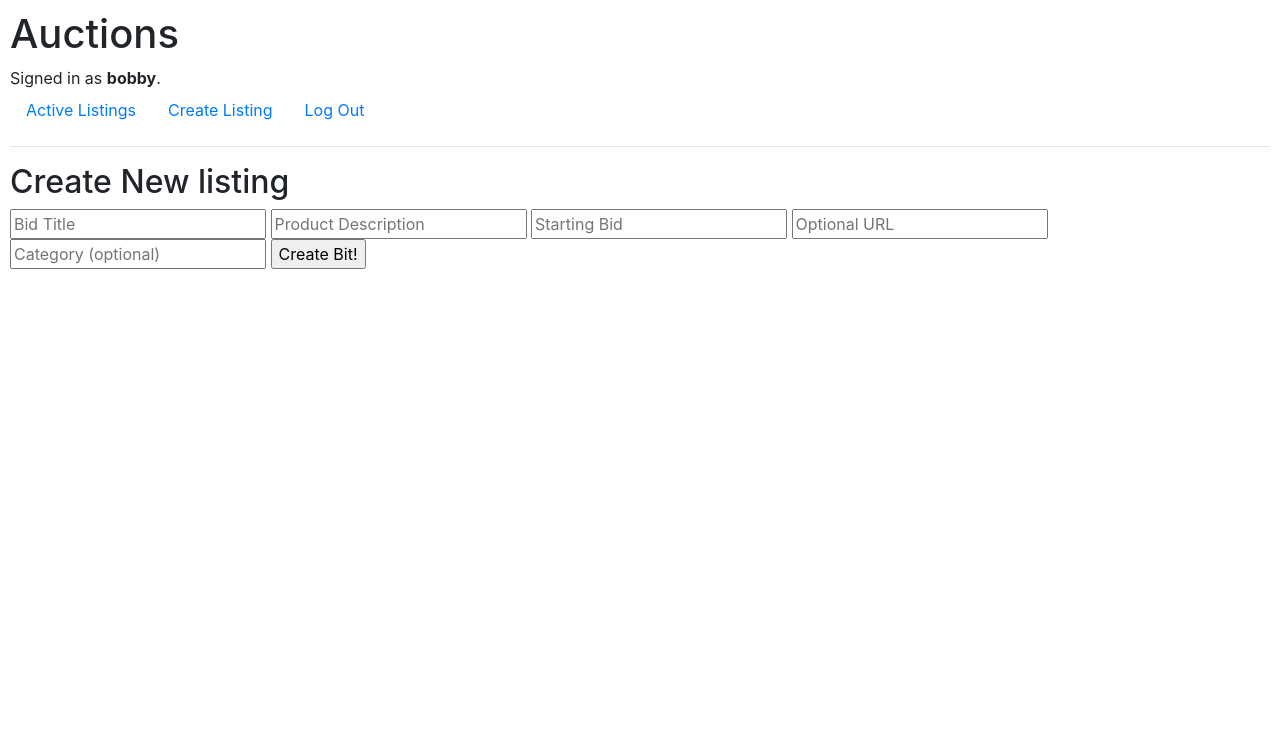
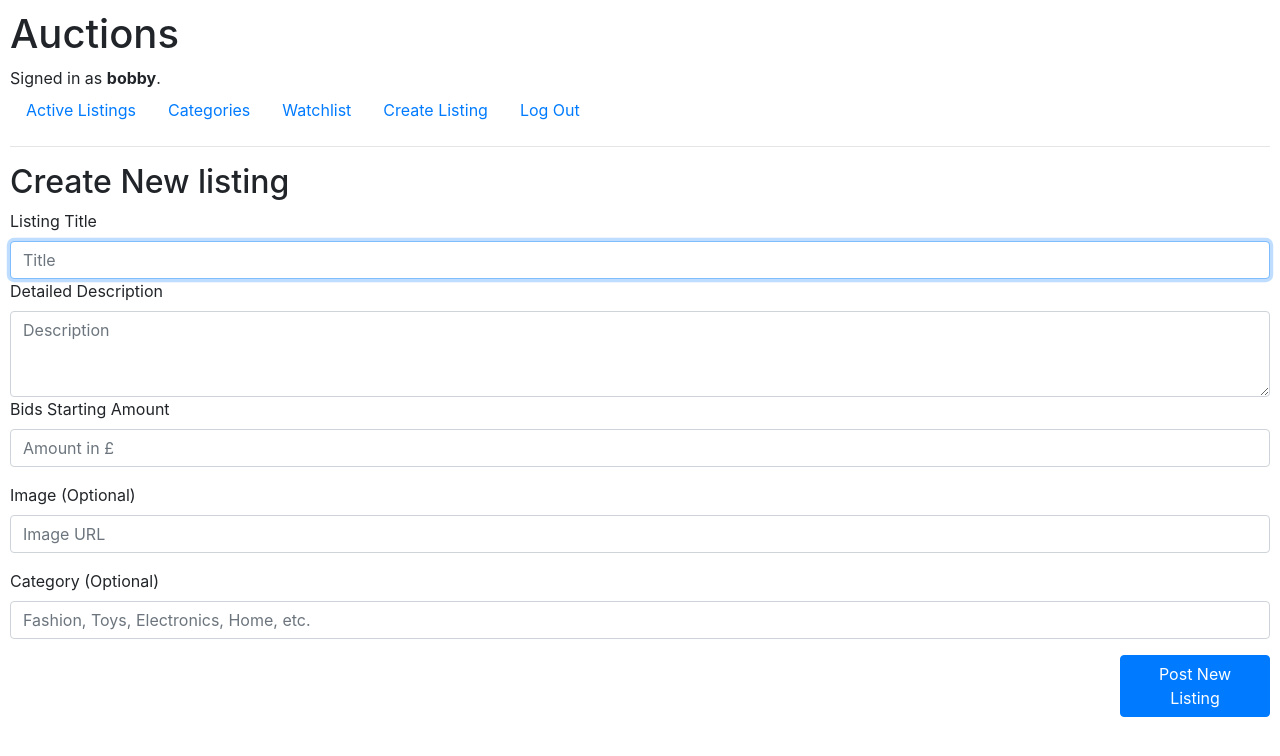
Before and after one commit to Master-Bobba/CS50W--Project2, a Django app: template auctions/templates/auctions/new_listing.html in a window 1280 px wide. Shown: the top 756 px of the page. Run offline with Django 3.2, Linux system fonts and the light colour scheme; the template is opened without the code that fills it, so the values that code supplies are empty; a user stored in the database is signed in; parts of the project's set-up code (start-up, migrations or seed data) failed here and were passed over; some libraries are stand-ins or nearby versions.

Commit message:
Some CSS added

```diff
--- a/auctions/models.py
+++ b/auctions/models.py
@@ -10,19 +10,19 @@ class User(AbstractUser):
 
 
 class AuctionListing(models.Model):
-    #owner = models.ForeignKey(User, blank=True, on_delete=models.CASCADE, related_name="listings")
-    title = models.CharField(max_length=64)
-    description = models.CharField(max_length=128)
-    starting_bid = models.IntegerField()
+    owner = models.ForeignKey(User, blank=False, on_delete=models.CASCADE, related_name="listings")
+    title = models.CharField(max_length=64, blank=False)
+    description = models.CharField(max_length=128, blank=False)
+    starting_bid = models.IntegerField(default = "0")
     image_url = models.URLField(unique= True, blank=True)
     category = models.CharField(max_length=64, blank=True)
 
     def __str__(self):
-        return f"Bid for {self.title} starting at {self.starting_bid}"
+        return f"{self.title} made by {self.owner} starting at £{self.starting_bid}"
 
 class Bid(models.Model):
     #listing = models.ForeignKey(AuctionListings, on_delete=models.CASCADE)
-    #current_price = models.IntegerField(blank = True)
+    #current_plice = models.IntegerField(blank = True)
     #bidder= models.ForeignKey(User, on_delete=models.CASCADE, blank=True)
     pass
 
--- a/auctions/templates/auctions/layout.html
+++ b/auctions/templates/auctions/layout.html
@@ -20,7 +20,14 @@
             <li class="nav-item">
                 <a class="nav-link" href="{% url 'index' %}">Active Listings</a>
             </li>
+            <li class="nav-item">
+                <a class="nav-link" href="{% url 'index' %}">Categories</a>
+            </li>
+
             {% if user.is_authenticated %}
+                <li class="nav-item">
+                    <a class="nav-link" href="{% url 'index' %}">Watchlist</a>
+                </li>
                 <li class="nav-item">
                     <a class="nav-link" href="{% url 'new_listing'%}">Create Listing</a>
                 </li>
--- a/auctions/templates/auctions/new_listing.html
+++ b/auctions/templates/auctions/new_listing.html
@@ -4,11 +4,29 @@
     <h2>Create New listing </h2>
     <form action="{% url 'new_listing' %}" method="post">
         {% csrf_token %}
-        <input type="text" name="title" placeholder="Bid Title">
-        <input type="text" name="description" placeholder="Product Description">
-        <input type="number" name="starting_bid" placeholder="Starting Bid">
-        <input type="text" name="image_url" placeholder="Optional URL">
-        <input type="text" name="category" placeholder="Category (optional)">
-        <input type="submit" value="Create Bit!">
+        <div class="form-group>">
+            <label for="exampleInputEmail1"> Listing Title </label>
+            <input class="form-control" type="text" name="title" placeholder="Title" autofocus>
+        </div>
+        <div class="form-group>">
+            <label for="exampleInputEmail1"> Detailed Description </label>
+            <textarea class="form-control" type="text" name="description" placeholder="Description" rows="3" ></textarea>
+        </div>
+        <div class="form-group">
+            <label for="exampleInputAmount"> Bids Starting Amount </label>
+            <input class="form-control" type="number" name="starting_bid" placeholder="Amount in £">
+        </div>
+        <div class="form-group">
+            <label for="exampleInputEmail1"> Image (Optional) </label>
+            <input class="form-control" type="text" name="image_url" placeholder="Image URL">
+        </div>
+        <div class="form-group">
+            <label for="exampleInputEmail1"> Category (Optional) </label>
+            <input class="form-control" type="text" name="category" placeholder="Fashion, Toys, Electronics, Home, etc.">
+        </div>
+        <div class="form-group">
+            <button type="submit" class="btn btn-primary" style="float:right; width: 150px;">Post New Listing </button>
+        </div>
+
     </form>
 {% endblock %}
```
Also changed, not shown: auctions/templates/auctions/index.html (+15 -4 lines), auctions/views.py (+3 -4 lines), db.sqlite3.
